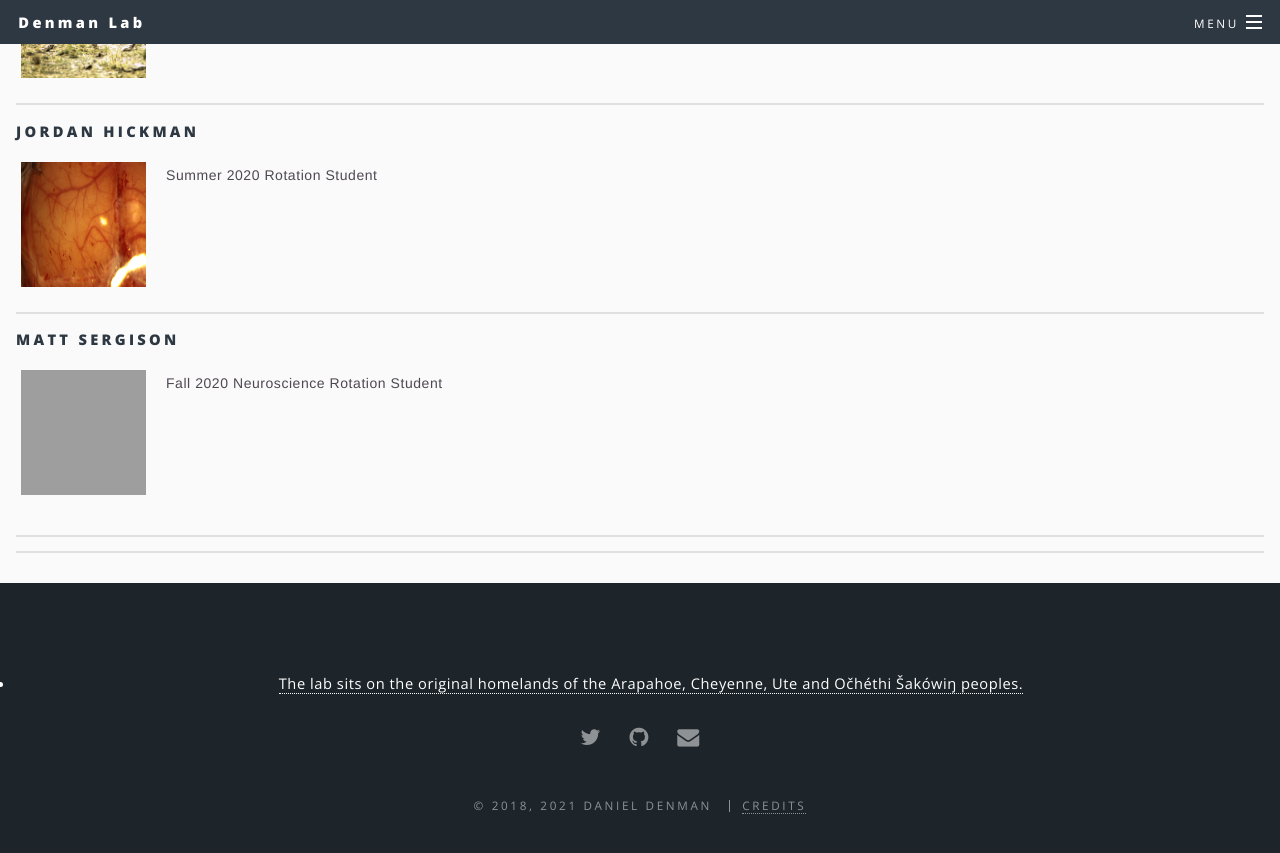
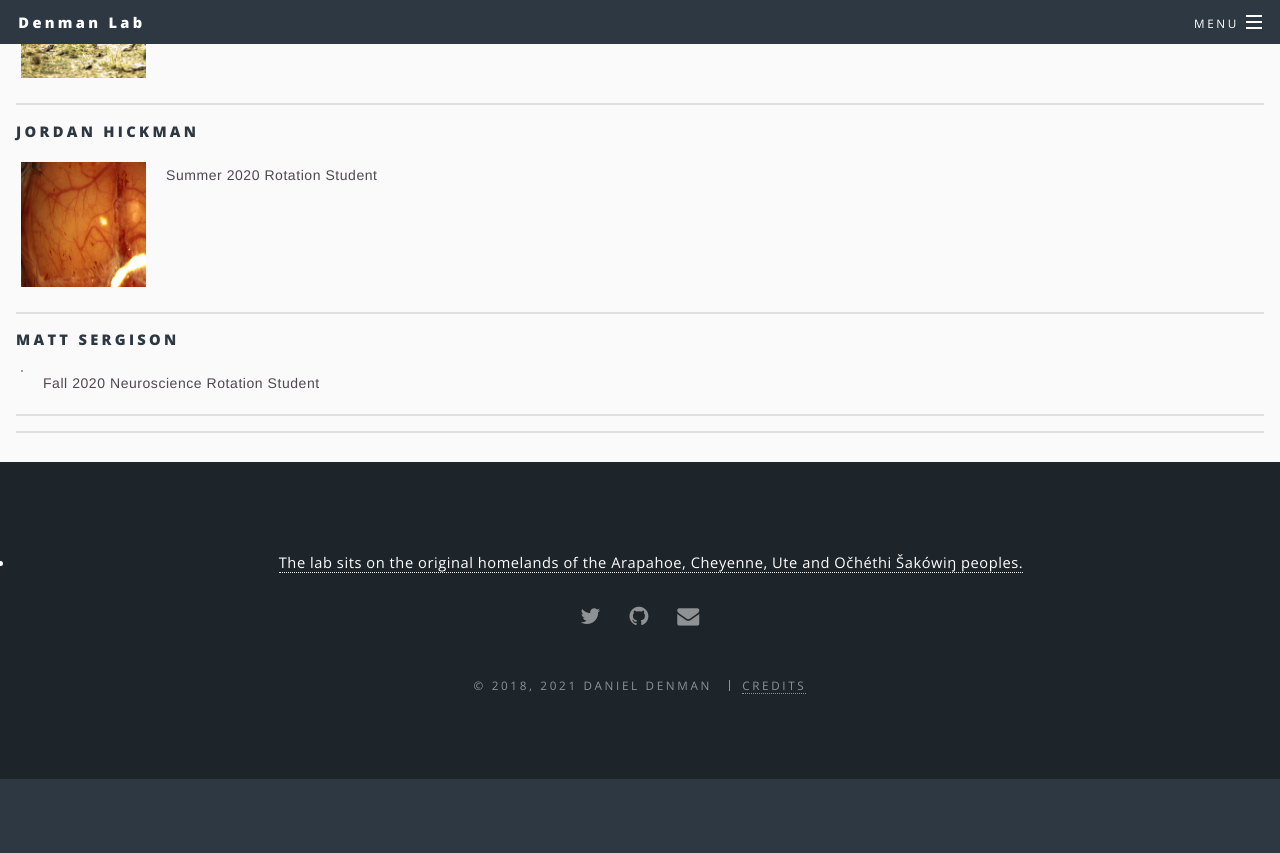
Before and after one commit to denmanlab/denmanlab.github.io, a Jekyll site: the page built from _pages/people.html, in a window 1280 px wide and 900 px high, scrolled down 2046 px. Shown: the top 853 px of the window. Built offline with Jekyll 4.4.1, drawn with Linux system fonts in a browser that asks for light colours; after the commit the page ends 2825 px from its top, so only the background shows below that; grey boxes are pictures that could not be loaded.

Commit message:
update people

```diff
--- a/_pages/people.html
+++ b/_pages/people.html
@@ -98,7 +98,7 @@ Juan is using neuropixels to study the neural representation of color in the ear
 <h4>Matt Sergison</h4>
 <div class=image_wrapper>
     <img id="img" src="/images/_.jpg"
-    width="125" height="125" class="bio_img_l"/>
+    width="2" height="2" class="bio_img_l"/>
     <p2>
         Fall 2020 Neuroscience Rotation Student
     </p2>
```
